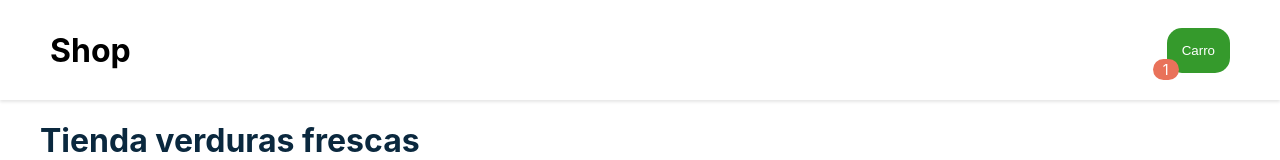
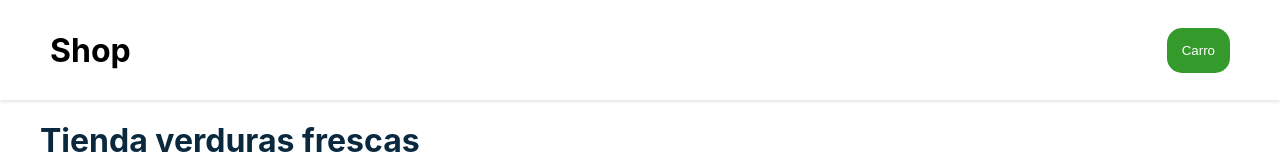
Before and after one commit to adrian1426/ReactJS_Carrito-Compra-Verdura, a React (Create React App) app: page / in a window 1280 px wide. Shown: the top 160 px of the page. Built offline with nearby package versions, Linux system fonts and the light colour scheme.

Commit message:
Mostrando la cantidad en BubbleAlert

```diff
--- a/src/App.js
+++ b/src/App.js
@@ -11,8 +11,7 @@ class App extends Component {
       { name: 'Arbejas', price: 2500, img: '/assets/img/arbejas.jpg' },
       { name: 'Lechuga', price: 1900, img: '/assets/img/lechuga.jpg' }
     ],
-    carro: [
-    ]
+    carro: []
   };
 
   agregarAlCarro = (producto) => {
@@ -48,10 +47,9 @@ class App extends Component {
   };
 
   render() {
-    console.log(this.state.carro)
     return (
       <div>
-        <NavBar />
+        <NavBar carro={this.state.carro} />
         <Layout>
           <Titulo />
           <Productos
--- a/src/components/Carro.js
+++ b/src/components/Carro.js
@@ -19,10 +19,13 @@ const styles = {
 
 class Carro extends Component {
   render() {
+    const { carro } = this.props;
+    const cantidad = carro.reduce((accumulate, element) => accumulate + element.cantidad, 0);
+
     return (
       <div>
         <span style={styles.bubble}>
-          <BubbleAler value={1} />
+          {cantidad > 0 && <BubbleAler value={cantidad} />}
         </span>
         <button style={styles.carro}>Carro</button>
       </div>
--- a/src/components/NavBar.js
+++ b/src/components/NavBar.js
@@ -17,10 +17,12 @@ const styles = {
 
 class NavBar extends Component {
   render() {
+    const { carro } = this.props;
+
     return (
       <nav style={styles.navbar}>
         <Logo />
-        <Carro />
+        <Carro carro={carro} />
       </nav>
     );
   }
```
